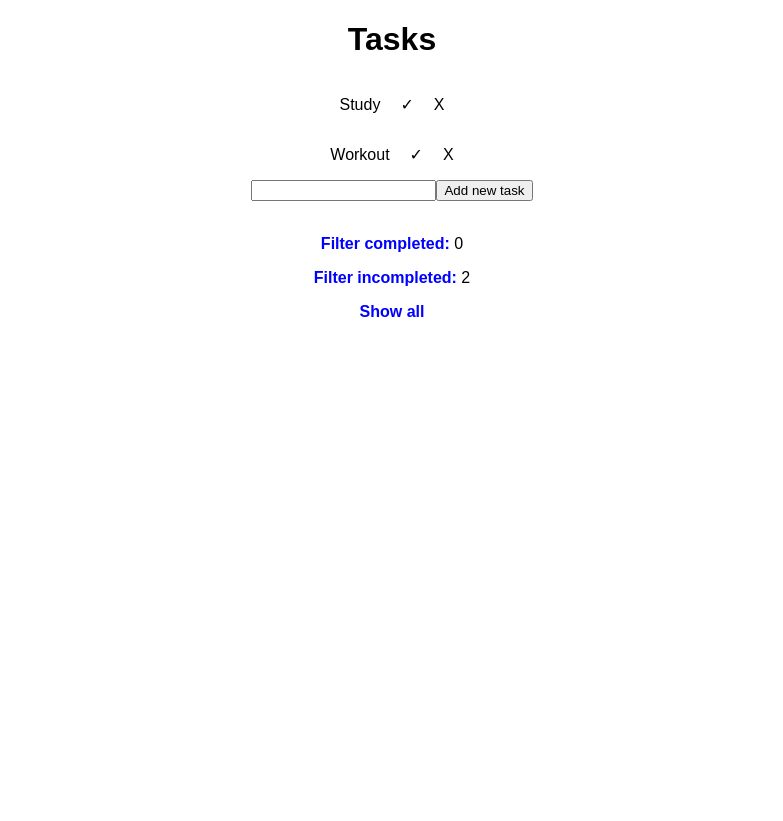
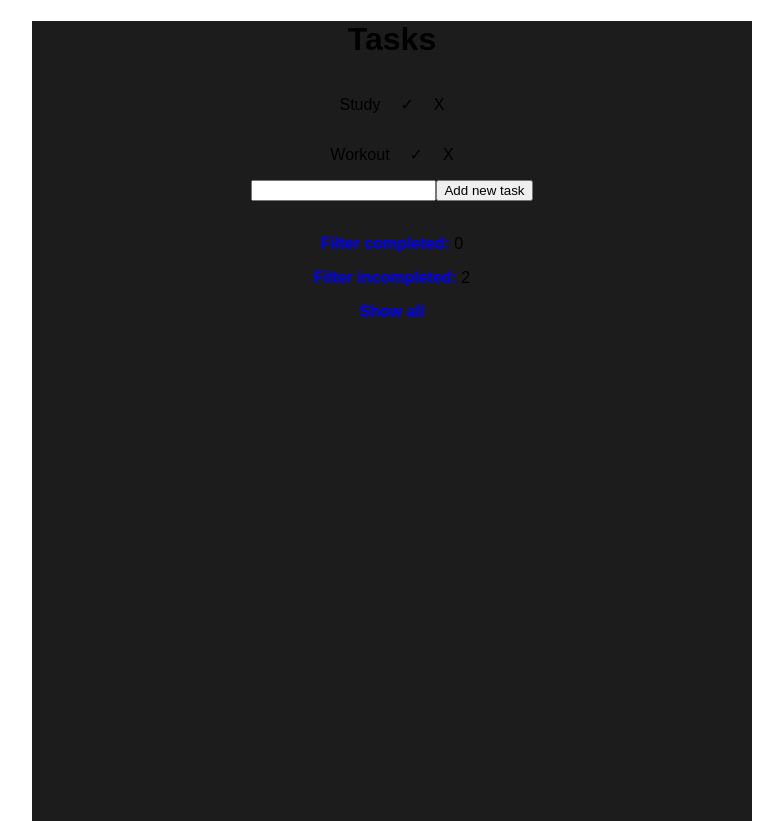
Before and after one commit to caiodesign/react-to-do, a React (Create React App) app: page / in a window 1280 px wide. Shown: the whole page, without its empty margins (248-1031 px from the left). Before the commit the page ends 800 px from the top, so only its background shows below. Built offline with nearby package versions, Linux system fonts and the light colour scheme.

Commit message:
added a new background-color to app

```diff
--- a/src/App.js
+++ b/src/App.js
@@ -3,6 +3,8 @@ import Table from './components/Table';
 import styled from 'styled-components';
 
 const Todo = styled.div`
+	background-color: rgb(28, 28, 28);
+	height: 100vh;
 	text-align: center;
 	margin: 0 auto;
 	width: 100%;
```
Also changed, not shown: 1 other file (tests, documents, lock files or other folders).
